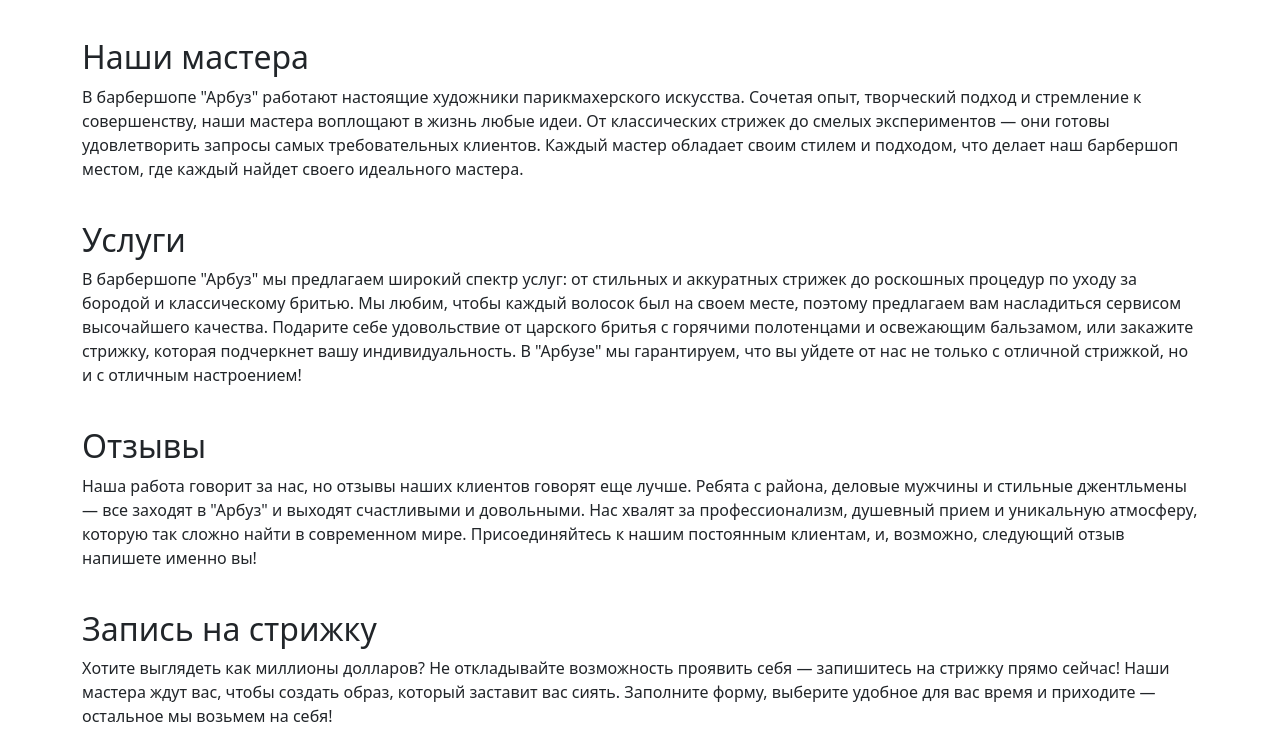
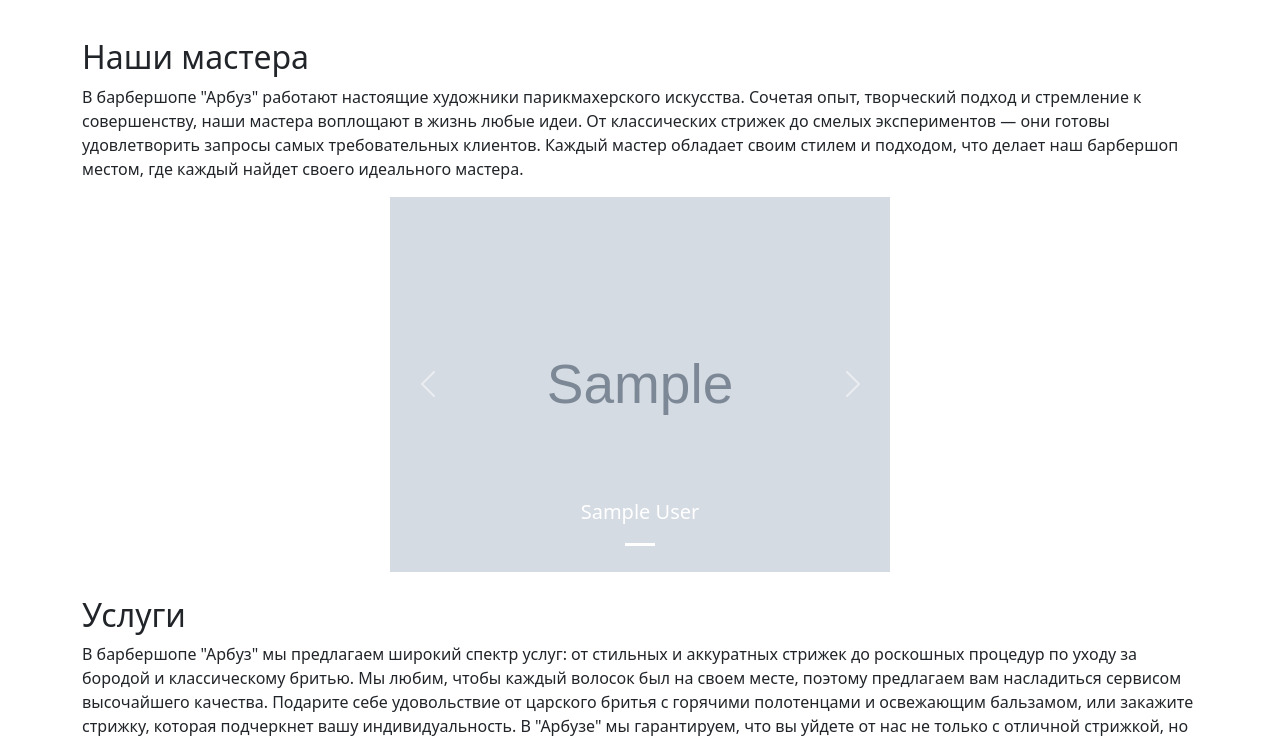
Before and after one commit to VladimirMonin/django_consult_315, a Django app: page / in a window 1280 px wide. Shown: the part 224-964 px from the top of the page. Run offline with Django 5.2, Linux system fonts and the light colour scheme; tables that the repository leaves empty hold one stand-in row (values such as "Sample post"); grey boxes marked "Sample" are stand-in pictures.

Commit message:
templates: карусуль мастеров из БД

```diff
--- a/core/templates/base.html
+++ b/core/templates/base.html
@@ -25,7 +25,12 @@
       href="https://cdn.jsdelivr.net/npm/bootstrap-icons@1.11.3/font/bootstrap-icons.min.css"
     />
 
-    {% comment %} Стили для sticky header {% endcomment %}
+  <style>
+    .carousel {
+      max-width: 500px
+      {% comment %} justify-content: center; {% endcomment %}
+    }
+  </style>
   </head>
   <body>
     <header class="sticky-top">{% block header %} {% endblock %}</header>
--- a/core/templates/main.html
+++ b/core/templates/main.html
@@ -55,6 +55,31 @@
       <p>
         В барбершопе "Арбуз" работают настоящие художники парикмахерского искусства. Сочетая опыт, творческий подход и стремление к совершенству, наши мастера воплощают в жизнь любые идеи. От классических стрижек до смелых экспериментов — они готовы удовлетворить запросы самых требовательных клиентов. Каждый мастер обладает своим стилем и подходом, что делает наш барбершоп местом, где каждый найдет своего идеального мастера.
       </p>
+      <div id="mastersCarouselIndicators" class="carousel slide mx-auto" data-bs-ride="carousel">
+        <div class="carousel-indicators">
+          {% for master in masters %}
+            <button type="button" data-bs-target="#mastersCarouselIndicators" data-bs-slide-to="{{ forloop.counter0 }}" class="{% if forloop.first %}active{% endif %}" aria-current="true" aria-label="Slide {{ forloop.counter }}"></button>
+          {% endfor %}
+        </div>
+        <div class="carousel-inner">
+          {% for master in masters %}
+            <div class="carousel-item {% if forloop.first %}active{% endif %}">
+              <img src="{{ master.photo.url }}" class="d-block w-100" alt="{{ master.first_name }} {{ master.last_name }}">
+              <div class="carousel-caption d-none d-md-block">
+                <h5>{{ master.first_name }} {{ master.last_name }}</h5>
+              </div>
+            </div>
+          {% endfor %}
+        </div>
+        <button class="carousel-control-prev" type="button" data-bs-target="#mastersCarouselIndicators" data-bs-slide="prev">
+          <span class="carousel-control-prev-icon" aria-hidden="true"></span>
+          <span class="visually-hidden">Previous</span>
+        </button>
+        <button class="carousel-control-next" type="button" data-bs-target="#mastersCarouselIndicators" data-bs-slide="next">
+          <span class="carousel-control-next-icon" aria-hidden="true"></span>
+          <span class="visually-hidden">Next</span>
+        </button>
+      </div>
     </section>
 
     <section id="services" class="col-12 mb-4">
--- a/core/views.py
+++ b/core/views.py
@@ -1,6 +1,6 @@
 from django.shortcuts import render, redirect
 from .forms import VisitForm
-from .models import Visit
+from .models import Visit, Master
 
 
 def main(request):
@@ -18,7 +18,9 @@ def main(request):
     else:
         form = VisitForm()
 
-    return render(request, 'main.html', {'form': form})
+    # Получение всех мастеров из базы данных
+    masters = Master.objects.all()
+    return render(request, 'main.html', {'form': form, 'masters': masters})
 
 
 def thanks(request):
```
Also changed, not shown: 1 other file.
